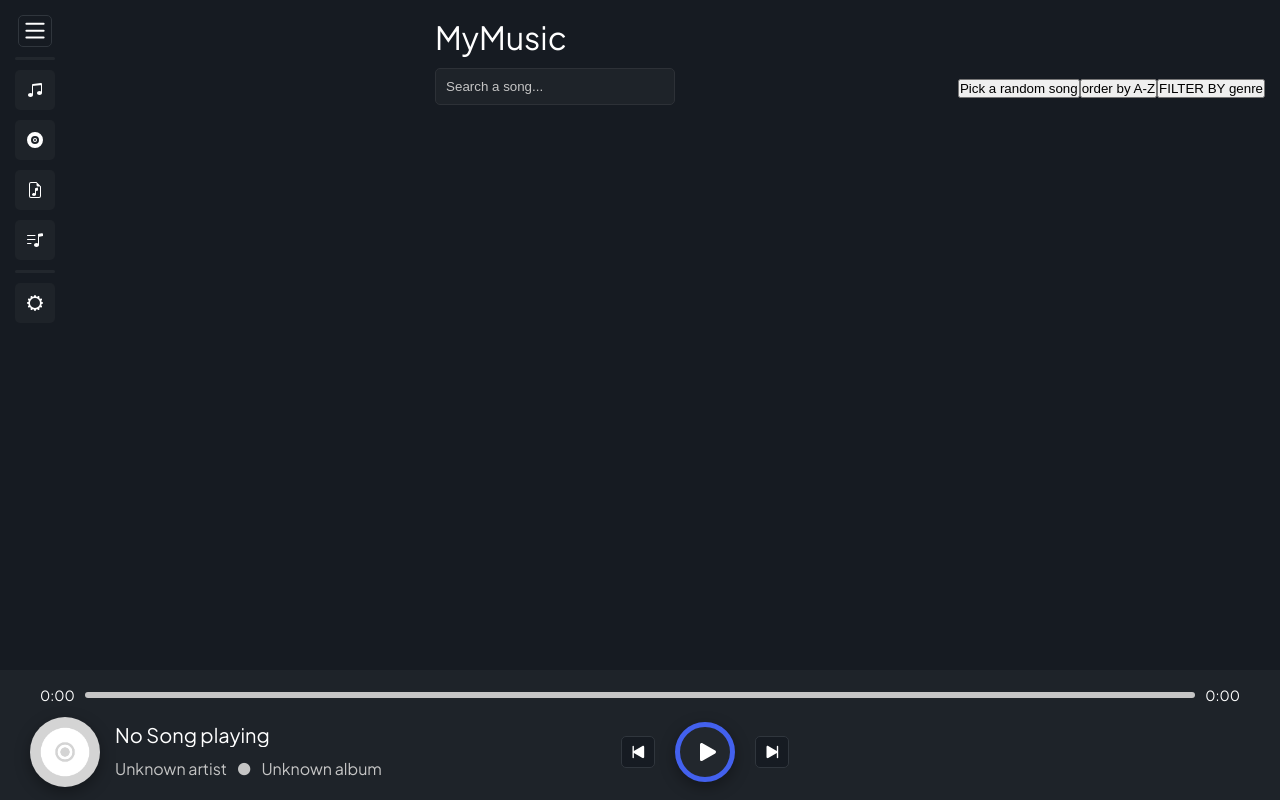
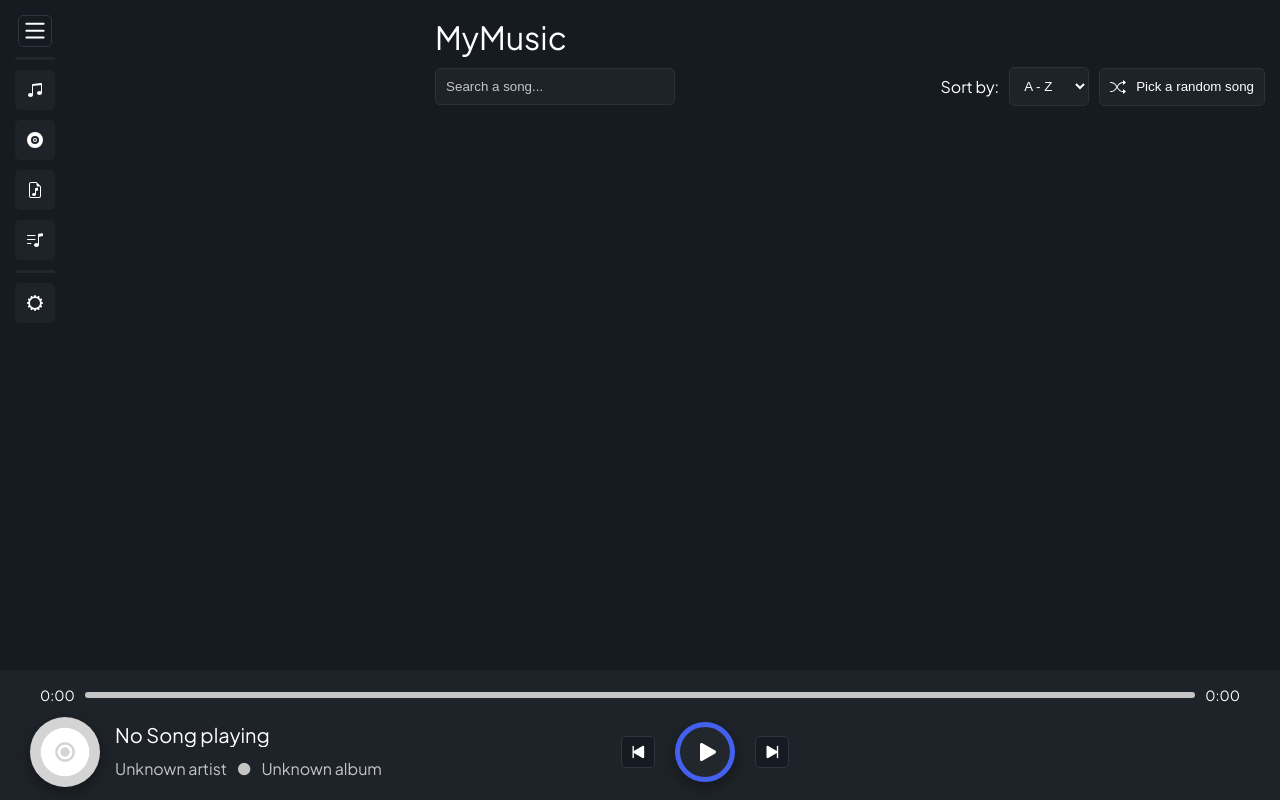
Before and after one commit to jesusalberto11/MyMusicPlayer, a React (Vite) app: page / in a window 1280 px wide. Built offline with nearby package versions, Linux system fonts and the light colour scheme.

Commit message:
Feat: Added styles for search bar, sort and pick randon song elemnts

```diff
--- a/src/components/pages/MainPage/MainPageHeader.tsx
+++ b/src/components/pages/MainPage/MainPageHeader.tsx
@@ -1,4 +1,6 @@
+import { SVG_ICONS } from "../../../helpers/svgIcons";
 import "../../../styles/pages/MainPageHeader.css";
+import SVGIcon from "../../shared/SVGIcon";
 
 const MainPageHeader = (props: { filterSongList: any }) => {
   return (
@@ -9,10 +11,20 @@ const MainPageHeader = (props: { filterSongList: any }) => {
         className="searchbar"
         placeholder="Search a song..."
       />
-      <div>
-        <button type="button">Pick a random song</button>
-        <button type="button">order by A-Z</button>
-        <button type="button">FILTER BY genre</button>
+      <div className="header-items-container">
+        <div className="header-item">
+          <label htmlFor="sort">Sort by:</label>
+          <select id="sort">
+            <option>A - Z</option>
+            <option>Artist</option>
+            <option>Album</option>
+            <option>Year</option>
+          </select>
+        </div>
+        <button className="random-button" type="button">
+          <SVGIcon icon={SVG_ICONS.SHUFFLE} />
+          Pick a random song
+        </button>
       </div>
     </div>
   );
--- a/src/styles/pages/MainPageHeader.css
+++ b/src/styles/pages/MainPageHeader.css
@@ -5,6 +5,53 @@
   display: flex;
   align-items: center;
   justify-content: space-between;
+}
+
+.header-items-container {
+  display: flex;
+  align-items: center;
+  justify-content: center;
+  gap: 10px;
+}
+
+.header-item {
+  display: flex;
+  align-items: center;
+  justify-content: center;
+  gap: 10px;
+}
+
+.header-item label {
+  width: 100%;
+  min-width: fit-content;
+}
+
+.random-button {
+  cursor: pointer;
+
+  width: fit-content;
+
+  background-color: #1e2329;
+  color: white;
+
+  border: 1px solid #2d3137;
+  border-radius: 5px;
+
+  padding: 10px 10px;
+
+  display: flex;
+  align-items: center;
+  justify-content: center;
+  gap: 10px;
+  transition: all 0.2s;
+}
+
+.random-button:hover {
+  filter: var(--simple-button-hover-color);
+}
+
+.random-button:active {
+  transform: scale(0.9);
 }
 
 .searchbar {
@@ -28,3 +75,32 @@
 .searchbar::placeholder {
   color: #c5c5c5;
 }
+
+select {
+  cursor: pointer;
+
+  width: fit-content;
+
+  background-color: #1e2329;
+  color: white;
+
+  border: 1px solid #2d3137;
+  border-radius: 5px;
+
+  padding: 10px 10px;
+}
+
+select:hover {
+  filter: var(--simple-button-hover-color);
+}
+
+@media screen and (max-width: 728px) {
+  .main-page-header-container {
+    height: fit-content;
+  }
+
+  .header-item label,
+  .random-button {
+    display: none;
+  }
+}
```
